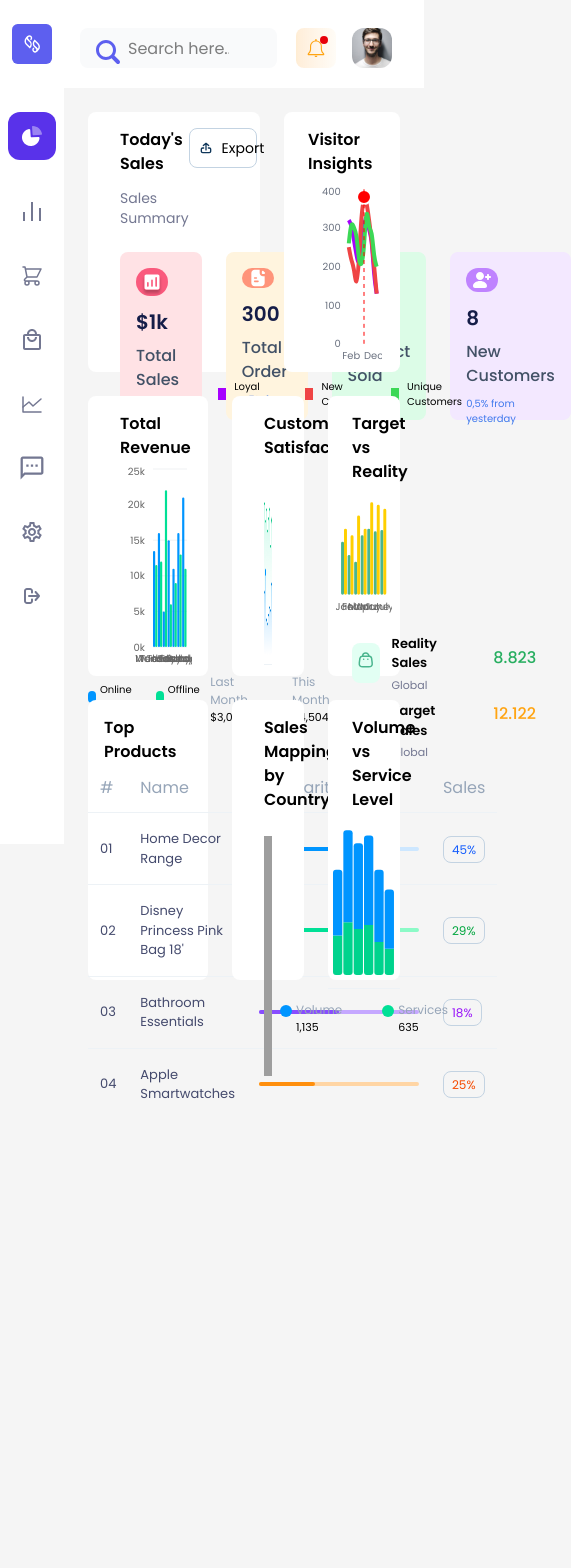
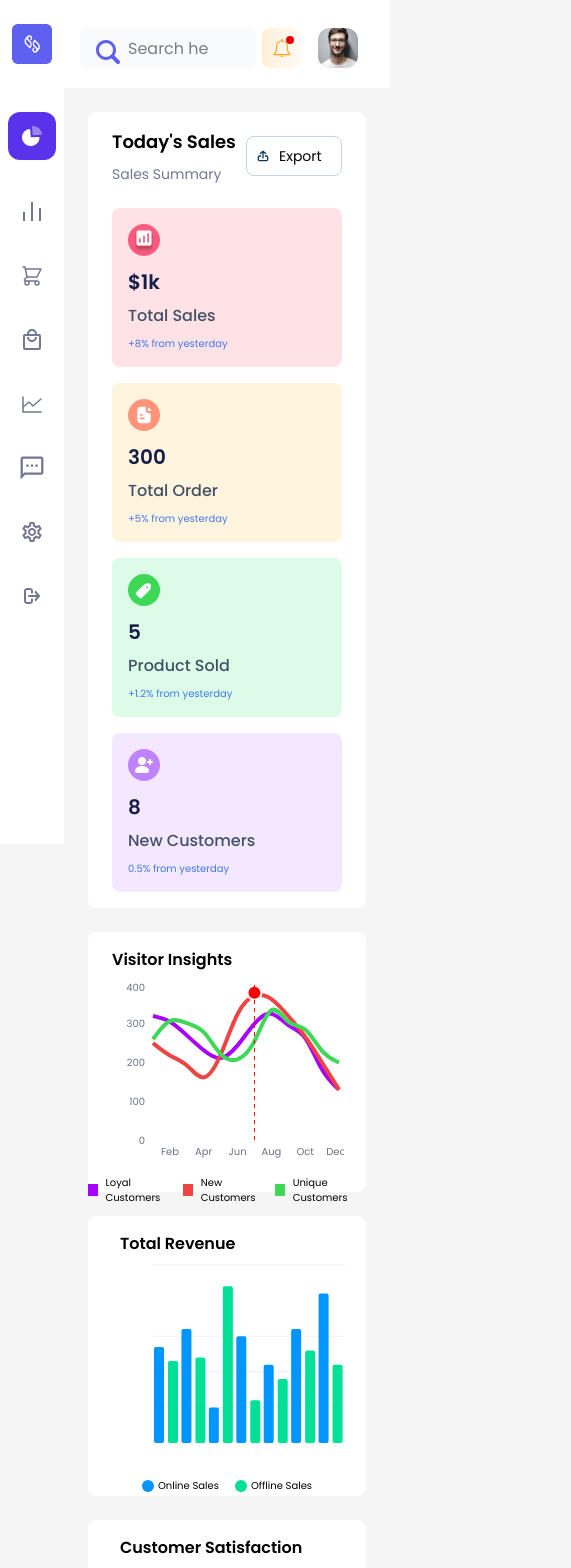
Before and after one commit to olumatty/CustomerDashboard, a React (Vite) app: page / in a window 390 px wide. Shown: the top 1568 px of the page, 571 px wide, since content can reach past the window. Before the commit the page ends 1120 px from the top, so only its background shows below. Built offline with nearby package versions, Linux system fonts and the light colour scheme; grey boxes are pictures that could not be loaded.

Commit message:
Dashboard 8.0

```diff
--- a/src/components/Products.jsx
+++ b/src/components/Products.jsx
@@ -1,11 +1,13 @@
-import React from 'react'
-
+import React from 'react';
 
 const Products = () => {
   return (
-    <div className='bg-white rounded-lg h-[280px]'>
+    <div className="bg-white lg:h-[280px] rounded-lg p-4">
       <h2 className="font-semibold pt-4 px-4">Top Products</h2>
-      <table className="w-full border-collapse ">
+
+      {/* Table for large screens */}
+      <div className="hidden md:block">
+        <table className="w-full border-collapse">
           <thead>
             <tr className="border-b border-b-[#EDF2F6]">
               <th className="text-left text-[#96A5B8] font-normal py-3 px-3">#</th>
@@ -15,69 +17,54 @@ const Products = () => {
             </tr>
           </thead>
           <tbody>
-          <tr className="border-b border-b-[#EDF2F6] ">
-            <td className="py-4 px-3 text-[#444A6D] text-[13px]">01</td>
-            <td className="py-4 px-3 text-[#444A6D] text-[13px]">Home Decor Range</td>
+            {[
+              { id: "01", name: "Home Decor Range", popularity: "75%", color: "bg-[#0095FF]", bg: "bg-[#CDE7FF]", sales: "45%", textColor: "text-blue-600", borderColor: "border-blue-600" },
+              { id: "02", name: "Disney Princess Pink Bag 18'", popularity: "60%", color: "bg-[#00E096]", bg: "bg-[#8CFAC7]", sales: "29%", textColor: "text-green-600", borderColor: "border-green-600" },
+              { id: "03", name: "Bathroom Essentials", popularity: "50%", color: "bg-[#884DFF]", bg: "bg-[#C5A8FF]", sales: "18%", textColor: "text-purple-600", borderColor: "border-purple-600" },
+              { id: "04", name: "Apple Smartwatches", popularity: "35%", color: "bg-[#FF8F0D]", bg: "bg-[#FFD5A4]", sales: "25%", textColor: "text-orange-600", borderColor: "border-orange-600" }
+            ].map((product) => (
+              <tr key={product.id} className="border-b border-b-[#EDF2F6]">
+                <td className="py-4 px-3 text-[#444A6D] text-[13px]">{product.id}</td>
+                <td className="py-4 px-3 text-[#444A6D] text-[13px]">{product.name}</td>
                 <td className="py-4 px-3">
-              <div className="w-40 bg-[#CDE7FF] rounded-full">
-                <div className="h-1 bg-[#0095FF] rounded-full w-[75%]"></div>
+                  <div className={`w-40 ${product.bg} rounded-full`}>
+                    <div className={`h-1 ${product.color} rounded-full`} style={{ width: product.popularity }}></div>
                   </div>
                 </td>
-            <td className="py-4 px-3">
-              <span className="px-2 py-1 border rounded-lg text-[12px] text-blue-600 border-blue-600">
-                45%
+                <td className="py-3 px-3">
+                  <span className={`px-2 py-1 border rounded-lg text-[12px] ${product.textColor} ${product.borderColor}`}>
+                    {product.sales}
                   </span>
                 </td>
               </tr>
-
-          <tr className="border-b border-b-[#EDF2F6] ">
-            <td className="py-4 px-3 text-[#444A6D] text-[13px]">02</td>
-            <td className="py-4 px-3 text-[#444A6D] text-[13px]">Disney Princess Pink Bag 18'</td>
-            <td className="py-4 px-3">
-              <div className="w-40 bg-[#8CFAC7] rounded-full">
-                <div className="h-1 bg-[#00E096] rounded-full w-[60%]"></div>
-              </div>
-            </td>
-            <td className="py-4 px-3">
-              <span className="px-2 py-1 border rounded-lg text-[12px] text-green-600 border-green-600">
-                29%
-              </span>
-            </td>
-          </tr>
-
-          <tr className="border-b border-b-[#EDF2F6] ">
-            <td className="py-4 px-3 text-[#444A6D] text-[13px]">03</td>
-            <td className="py-4 px-3 text-[#444A6D] text-[13px]">Bathroom Essentials</td>
-            <td className="py-4 px-3">
-              <div className="w-40 bg-[#C5A8FF] rounded-full">
-                <div className="h-1 bg-[#884DFF] rounded-full w-[50%]"></div>
-              </div>
-            </td>
-            <td className="py-4 px-3">
-              <span className="px-2 py-1 border rounded-lg text-[12px] text-purple-600 border-purple-600">
-                18%
-              </span>
-            </td>
-          </tr>
-
-          <tr>
-            <td className="py-4 px-3 text-[#444A6D] text-[13px]">04</td>
-            <td className="py-4 px-3 text-[#444A6D] text-[13px]">Apple Smartwatches</td>
-            <td className="py-4 px-3">
-              <div className="w-40 bg-[#FFD5A4] rounded-full">
-                <div className="h-1 bg-[#FF8F0D] rounded-full w-[35%]"></div>
-              </div>
-            </td>
-            <td className="py-4 px-3">
-              <span className="px-2 py-1 border rounded-lg text-[12px] text-orange-600 border-orange-600">
-                25%
-              </span>
-            </td>
-          </tr>
+            ))}
           </tbody>
         </table>
       </div>
-  )
-}
 
-export default Products
+      {/* Card-style for small screens */}
+      <div className="block md:hidden">
+        {[
+          { id: "01", name: "Home Decor Range", popularity: "75%", color: "bg-[#0095FF]", bg: "bg-[#CDE7FF]", sales: "45%", textColor: "text-blue-600", borderColor: "border-blue-600" },
+          { id: "02", name: "Disney Princess Pink Bag 18'", popularity: "60%", color: "bg-[#00E096]", bg: "bg-[#8CFAC7]", sales: "29%", textColor: "text-green-600", borderColor: "border-green-600" },
+          { id: "03", name: "Bathroom Essentials", popularity: "50%", color: "bg-[#884DFF]", bg: "bg-[#C5A8FF]", sales: "18%", textColor: "text-purple-600", borderColor: "border-purple-600" },
+          { id: "04", name: "Apple Smartwatches", popularity: "35%", color: "bg-[#FF8F0D]", bg: "bg-[#FFD5A4]", sales: "25%", textColor: "text-orange-600", borderColor: "border-orange-600" }
+        ].map((product) => (
+          <div key={product.id} className="p-4 border-b border-b-[#EDF2F6]">
+            <h3 className="text-[#444A6D] font-medium">{product.name}</h3>
+            <div className="flex items-center gap-2 mt-2">
+              <div className={`w-full ${product.bg} rounded-full`}>
+                <div className={`h-1 ${product.color} rounded-full`} style={{ width: product.popularity }}></div>
+              </div>
+              <span className={`px-2 py-1 border rounded-lg text-[12px] ${product.textColor} ${product.borderColor}`}>
+                {product.sales}
+              </span>
+            </div>
+          </div>
+        ))}
+      </div>
+    </div>
+  );
+};
+
+export default Products;
--- a/src/components/Revenue.jsx
+++ b/src/components/Revenue.jsx
@@ -38,6 +38,7 @@ const Revenue = () => {
             interval={0}
             axisLine={false}
             tickLine={false}
+            className="hidden sm:block"
           />
           <YAxis
             tick={{ fontSize: 10 }}
@@ -46,6 +47,7 @@ const Revenue = () => {
             axisLine={false}
             tickLine={false}
             tickFormatter={(value) => `${value / 1000}k`}
+            className="hidden sm:block"
           />
           <Bar
             dataKey="online"
--- a/src/components/Sales.jsx
+++ b/src/components/Sales.jsx
@@ -7,48 +7,61 @@ import CustomerIcon from "../assets/New Costumers Icon.svg"
 
 const Sales = () => {
   return (
-    <div className=' bg-white rounded-lg h-[260px] py-4 px-8 '>
+    <div className='bg-white rounded-lg h-auto lg:h-[260px] py-4 px-6 md:px-8'>
       {/* Header */}
-      <div className='flex justify-between'>
-        <div className='flex flex-col space-y-3'>
-          <span className='font-semibold'>Today's Sales</span>
+      <div className='flex justify-between items-center flex-wrap'>
+        <div className='flex flex-col space-y-2'>
+          <span className='font-semibold text-lg'>Today's Sales</span>
           <span className='text-sm text-[#737791]'>Sales Summary</span>
         </div>
 
-        <div className='h-10 w-24 items-center flex border p-2 rounded-lg gap-2'>
-          <img src={ExportBtn} alt ="Export Button"/>
+        <div className='h-10 w-24 flex items-center border p-2  rounded-lg gap-2 cursor-pointer'>
+          <img src={ExportBtn} alt="Export Button" />
           <span className='text-sm'>Export</span>
         </div>
       </div>
 
-      {/* Card */}
-      <div className='mt-6 flex gap-6'>
-        <div className='h-42 w-42 bg-[#FFE2E5] rounded-lg p-4 flex flex-col' >
-          <div className='w-8 h-8 flex justify-center items-center pt-1 rounded-full bg-[#FA5A7D]'><img src ={SalesIcon} alt='sales_icon' className='w-6 h-6' /></div>
-          <span className='mt-3 font-semibold text-xl text-[#151D48] text'>$1k</span>
+      {/* Card Section - Responsive */}
+      <div className='mt-6 grid grid-cols-1 sm:grid-cols-2 md:grid-cols-2 lg:flex gap-4 md:gap-6 lg:gap-8'>
+
+        {/* Total Sales */}
+        <div className='bg-[#FFE2E5] lg:w-[140px] rounded-lg p-4 flex flex-col items-start'>
+          <div className='w-8 h-8 flex justify-center items-center rounded-full bg-[#FA5A7D]'>
+            <img src={SalesIcon} alt='sales_icon' className='w-6 h-6' />
+          </div>
+          <span className='mt-3 font-semibold text-xl text-[#151D48]'>$1k</span>
           <span className='mt-2 text-[#425166] font-medium'>Total Sales</span>
           <span className='text-[10px] mt-2 text-[#4079ED]'>+8% from yesterday</span>
         </div>
 
-        <div className='h-42 w-42 bg-[#FFF4DE] rounded-lg p-4 flex flex-col' >
-          <div className='w-8 h-8 flex justify-center items-center  rounded-full bg-[#FF947A]'><img src ={OrderIcon} alt='sales_icon' className='w-5 h-5' /></div>
-          <span className='mt-3 font-semibold text-xl text-[#151D48] text'>300</span>
+        {/* Total Order */}
+        <div className='bg-[#FFF4DE] lg:w-[140px] rounded-lg p-4 flex flex-col items-start'>
+          <div className='w-8 h-8 flex justify-center items-center rounded-full bg-[#FF947A]'>
+            <img src={OrderIcon} alt='sales_icon' className='w-5 h-5' />
+          </div>
+          <span className='mt-3 font-semibold text-xl text-[#151D48]'>300</span>
           <span className='mt-2 text-[#425166] font-medium'>Total Order</span>
           <span className='text-[10px] mt-2 text-[#4079ED]'>+5% from yesterday</span>
         </div>
 
-        <div className='h-42 w-42 bg-[#DCFCE7] rounded-lg p-4 flex flex-col' >
-          <div className='w-8 h-8 flex justify-center items-center rounded-full bg-[#3CD856]'><img src ={ProductIcon} alt='sales_icon' className='w-6 h-6' /></div>
-          <span className='mt-3 font-semibold text-xl text-[#151D48] text'>5</span>
+        {/* Product Sold */}
+        <div className='bg-[#DCFCE7] lg:w-[140px] rounded-lg p-4 flex flex-col items-start'>
+          <div className='w-8 h-8 flex justify-center items-center rounded-full bg-[#3CD856]'>
+            <img src={ProductIcon} alt='sales_icon' className='w-6 h-6' />
+          </div>
+          <span className='mt-3 font-semibold text-xl text-[#151D48]'>5</span>
           <span className='mt-2 text-[#425166] font-medium'>Product Sold</span>
-          <span className='text-[10px] mt-2 text-[#4079ED]'>+1,2% from yesterday</span>
+          <span className='text-[10px] mt-2 text-[#4079ED]'>+1.2% from yesterday</span>
         </div>
 
-        <div className='h-42 w-42 bg-[#F3E8FF] rounded-lg p-4 flex flex-col' >
-          <div className='w-8 h-8 flex justify-center items-center  rounded-full bg-[#BF83FF]'><img src ={CustomerIcon} alt='sales_icon' className='w-6 h-6' /></div>
-          <span className='mt-3 font-semibold text-xl text-[#151D48] text'>8</span>
+        {/* New Customers */}
+        <div className='bg-[#F3E8FF] lg:w-[140px] rounded-lg p-4 flex flex-col items-start'>
+          <div className='w-8 h-8 flex justify-center items-center rounded-full bg-[#BF83FF]'>
+            <img src={CustomerIcon} alt='sales_icon' className='w-6 h-6' />
+          </div>
+          <span className='mt-3 font-semibold text-xl text-[#151D48]'>8</span>
           <span className='mt-2 text-[#425166] font-medium'>New Customers</span>
-          <span className='text-[10px] mt-2 text-[#4079ED]'>0,5% from yesterday</span>
+          <span className='text-[10px] mt-2 text-[#4079ED]'>0.5% from yesterday</span>
         </div>
 
       </div>
@@ -56,4 +69,4 @@ const Sales = () => {
   )
 }
 
-export default Sales
+export default Sales;
--- a/src/scenes/Dashboard/Index.jsx
+++ b/src/scenes/Dashboard/Index.jsx
@@ -10,37 +10,39 @@ import Volume from "../../components/Volume";
 
 const Dashboard = () => {
   return (
-    <div className="py-6 pl-6 pr-6 w-full gap-6 auto-rows-[260px]">
+    <div className="py-6 px-6 w-full gap-6 auto-rows-[260px]">
       {/* Row One */}
-      <div className="grid grid-cols-12 gap-6">
-        <div className="col-span-7">
+      <div className="grid grid-cols-1 md:grid-cols-2 lg:grid-cols-12 gap-6">
+        <div className="lg:col-span-7">
           <Sales />
         </div>
-        <div className="col-span-5">
+        <div className="lg:col-span-5">
           <VisitorInsightsChart />
         </div>
       </div>
+
       {/* Row Two */}
-      <div className="grid grid-cols-14 gap-6 mt-6">
-        <div className="col-span-6">
+      <div className="grid grid-cols-1 md:grid-cols-2 lg:grid-cols-14 gap-6 mt-6">
+        <div className="lg:col-span-6">
           <Revenue />
         </div>
-        <div className="col-span-4">
+        <div className="lg:col-span-4">
           <Customer />
         </div>
-        <div className="col-span-4">
+        <div className="lg:col-span-4">
           <Target/>
         </div>
       </div>
-      {/*Row Three */}
-      <div className="grid grid-cols-14 gap-6 mt-6">
-        <div className="col-span-6">
+
+      {/* Row Three */}
+      <div className="grid grid-cols-1 md:grid-cols-2 lg:grid-cols-14 gap-6 mt-6">
+        <div className="lg:col-span-6">
           <Products/>
         </div>
-        <div className="col-span-4">
+        <div className="lg:col-span-4">
           <SalesMap/>
         </div>
-        <div className="col-span-4">
+        <div className="lg:col-span-4">
           <Volume/>
         </div>
       </div>
```
Lines whose indentation alone changed are shown as unchanged.
